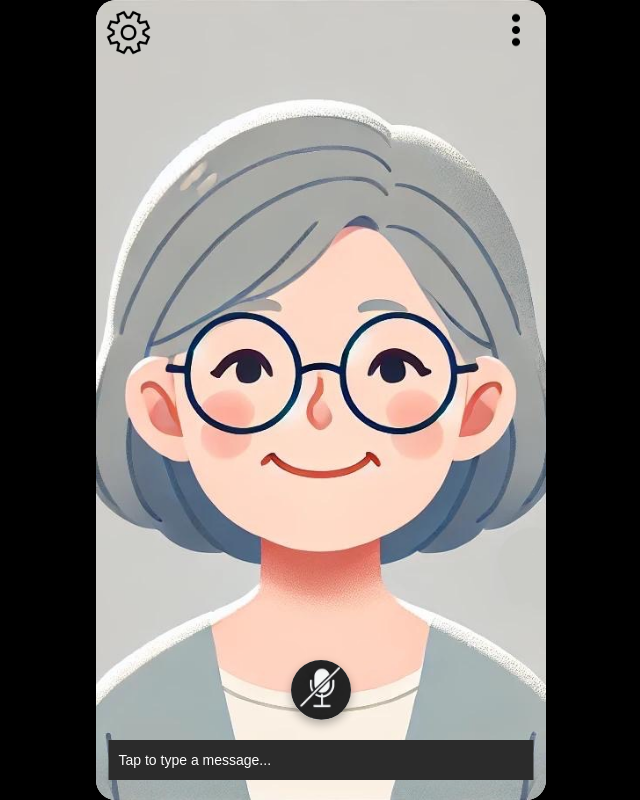
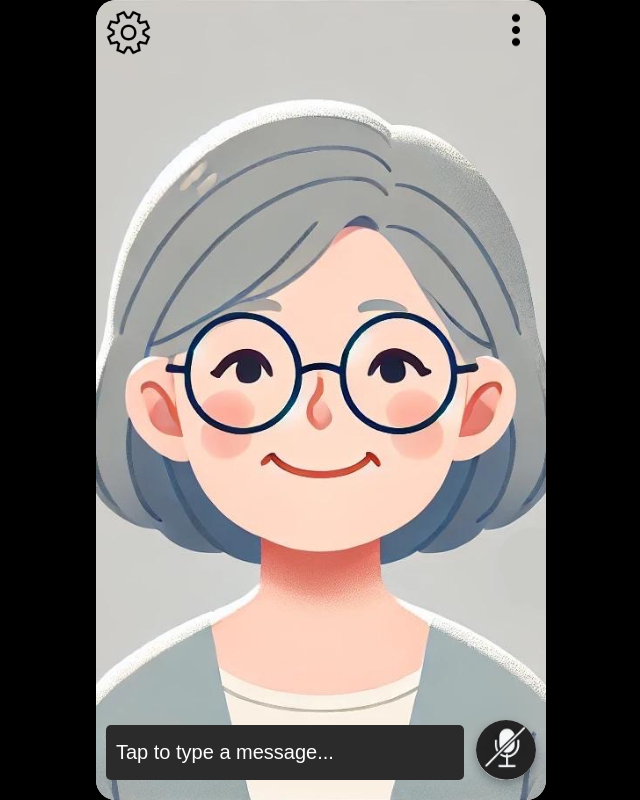
Before and after one commit to purvidalal/LifeEase_render, a Python web app: template templates/index.html in a window 1280 px wide. Shown: the whole page, without its empty margins (319-959 px from the left). Run offline with Jinja, Linux system fonts and the light colour scheme; the template is opened without the code that fills it, so the values that code supplies are empty; some libraries are stand-ins or nearby versions.

Commit message:
Modified style.css

```diff
--- a/static/style.css
+++ b/static/style.css
@@ -60,12 +60,12 @@ body {
 /* Control button styling */
 .controls {
   position: absolute;
-  bottom: 80px;
-  left: 50%;
-  transform: translateX(-50%);
+  bottom: 20px;      /* Match the text-box bottom offset */
+  right: 10px;       /* Move it near the right edge */
   display: flex;
   justify-content: center;
   gap: 20px;
+  /* Remove left: 50% and transform: translateX(-50%) */
 }
 
 .control-button {
@@ -99,31 +99,32 @@ body {
 .text-box {
   position: absolute;
   bottom: 20px;
-  left: 50%;
-  transform: translateX(-50%);
-  width: 90%;
-  height: 30px;
+  left: 10px;              /* Adds a small gap from the left */
+  width: 75%;              /* Keeps the width at 75% of the screen */
+  height: 45px;
   background: #2b2b2b;
   color: white;
-  font-size: 14px;
+  font-size: 20px;
   display: flex;
   align-items: center;
   padding: 5px 10px;
   cursor: pointer;
   transition: all 0.3s ease-in-out;
-  z-index: 100;  /* ADD THIS to ensure the text box is on top */
+  border-radius: 5px;      /* Rounds the edges */
+  z-index: 100;            /* Ensures the text box is on top */
 }
 
 /* Expanded text box */
 .text-box.expanded {
-  height: 90%;
+  height: 87%;
   width: 95%;
-  top: 5%;
+  top: 8%;
   left: 50%;
   transform: translateX(-50%);
   padding: 20px;
   border-radius: 10px;
-  z-index: 100;  /* ADD THIS if needed */
+  background: rgba(43, 43, 43, 0.85); /* Added transparency */
+  z-index: 100;
 }
 
 /* Close button styling */
```
Also changed, not shown: other parts of static/style.css (+18 -11 lines), static/send-button.png (added).
